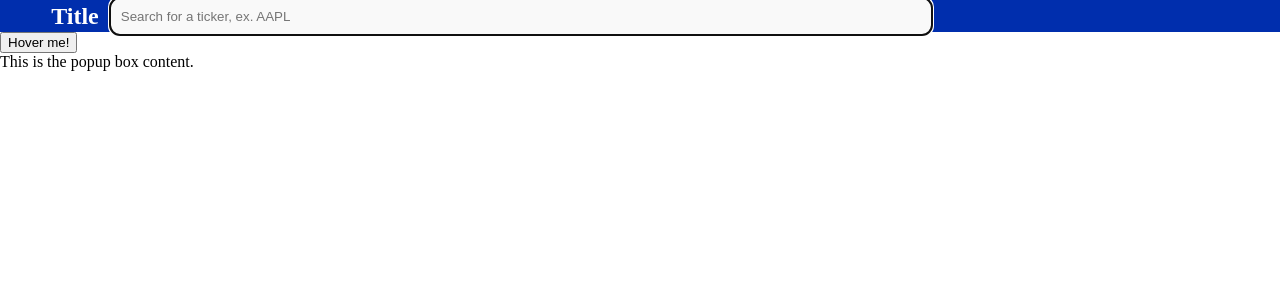
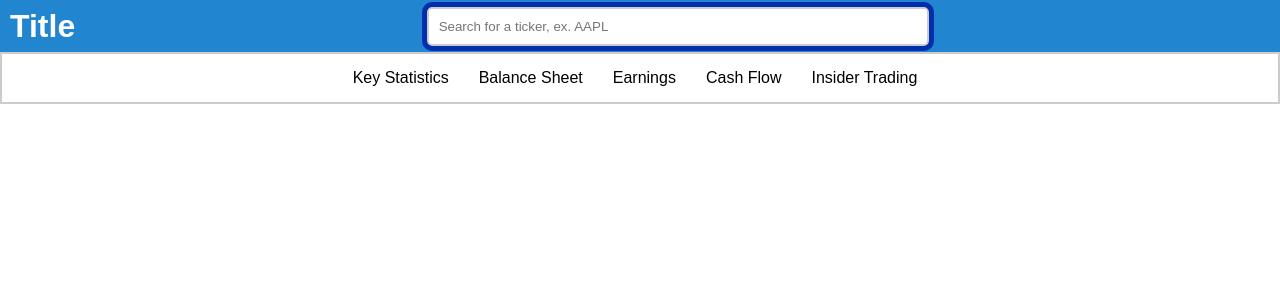
Before and after one commit to lanceberge/Stock-Data-Site, a Flask app: page / in a window 1280 px wide; the page is wider, and only the part inside the window is pictured. Shown: the top 300 px of that part. Run offline with Flask 3, Linux system fonts and the light colour scheme.

Commit message:
css styling - centered contents and tab bar, search bar outline

```diff
--- a/static/main.js
+++ b/static/main.js
@@ -39,9 +39,6 @@ async function search () {
     return
   }
 
-  const tabNavigation = document.getElementById('tab-navigation')
-  tabNavigation.style.display = 'block'
-
   // reset fetchedData since a new ticker is provided
   fetchedData = {}
 
--- a/static/styles/style.css
+++ b/static/styles/style.css
@@ -1,7 +1,13 @@
 :root {
   --light-gray: #f9f9f9;
+  --dark-gray: #ccc;
+  --light-blue: #2185d0;
   --dark-blue: #002ead;
   --dark-navy: #002060;
+}
+
+html {
+  font-family: sans-serif;
 }
 
 body {
@@ -10,46 +16,75 @@ body {
 }
 
 .title-box {
-  width: 100%;
   height: 4vh;
-  background-color: var(--dark-blue);
+  background-color: var(--light-blue);
   display: flex;
-  padding-left: 4%;
+  color: white;
   align-items: center;
-  color: white;
-  vertical-align: top;
   margin: 0;
+  padding: 10px;
+}
+
+.search-container {
+  display: flex;
+  justify-content: center;
+  align-items: center;
+  flex: 1;
+}
+
+.search-bar {
+  width: 40%;
+  padding: 10px;
+  margin-left: 10px;
+  background-color: white;
+  outline: 5px solid var(--light-blue);
+  outline-radius: 5px;
+  border: 2px solid var(--dark-gray);
+  border-radius: 5px;
+}
+
+.search-bar:focus {
+  outline: 5px solid var(--dark-blue);
+}
+
+.tab-container {
+  display: flex;
+  justify-content: center;
+  align-items: center;
 }
 
 .tab-content {
   display: none;
+  width: 50%;
+  flex-direction: column;
+  align-items: flex-start;
 }
 
 .tab-content.active {
-  display: block;
+  display: flex;
 }
 
 .tab-navigation {
-  display: none;
+  display: flex;
   list-style-type: none;
   margin: 0;
-  padding: 0;
   background-color: white;
+  padding: 5px;
+  border: 2px solid var(--dark-gray);
+  justify-content: center;
+  align-items: center;
 }
 
 .tab-link {
   display: inline;
   margin-right: 10px;
   cursor: pointer;
-  padding-top: 10px;
+  padding: 10px;
+  border-radius: 5px;
 }
 
-.search-bar {
-  width: 800px;
-  border-radius: 10px;
-  padding: 10px;
-  margin-left: 10px;
-  background-color: var(--light-gray);
+.tab-link:hover {
+  background-color: var(--dark-gray);
 }
 
 table {
@@ -59,13 +94,13 @@ table {
 th {
   padding: 0.5rem;
   background: var(--dark-navy);
-  border: 1px solid #ccc;
+  border: 1px solid var(--dark-gray);
   color: white;
   font-weight: normal;
 }
 
 td {
-  border: 1px solid #ccc;
+  border: 1px solid var(--dark-gray);
   background: var(--light-gray);
   padding: 0.5rem;
 }
@@ -79,7 +114,6 @@ td {
 }
 
 .tooltip-trigger {
-  /* color: #0000ff; */
   position: relative;
 }
 
@@ -90,7 +124,7 @@ td {
   transform-origin: left;
   display: none;
   background: var(--light-gray);
-  border: 1px solid #ccc;
+  border: 1px solid var(--dark-gray);
   z-index: 1;
   min-width: 100%;
   padding: 5px;
--- a/templates/index.html
+++ b/templates/index.html
@@ -17,8 +17,9 @@
 
   <body>
     <div class="title-box">
-      <h2>Title</h2>
+    <h1>Title</h1>
 
+      <div class="search-container">
         <input
           type="text"
           class="search-bar"
@@ -26,6 +27,7 @@
           placeholder="Search for a ticker, ex. AAPL"
           autofocus
         />
+      </div>
     </div>
 
     <ul id="tab-navigation" class="tab-navigation">
@@ -36,10 +38,7 @@
       <li class="tab-link" data-tab="insider_trading">Insider Trading</li>
     </ul>
 
-    <div class="popup-container">
-      <button class="popup-trigger">Hover me!</button>
-      <div class="popup-content">This is the popup box content.</div>
-    </div>
+    <div class="tab-container">
       <div id="not_found" class="tab-content">
         <p>This ticker could not be found</p>
       </div>
@@ -190,5 +189,6 @@
         <h2>Insider Trading</h2>
         <p>This is the content for Tab 5.</p>
       </div>
+    </div>
   </body>
 </html>
```
Lines whose indentation alone changed are shown as unchanged.
